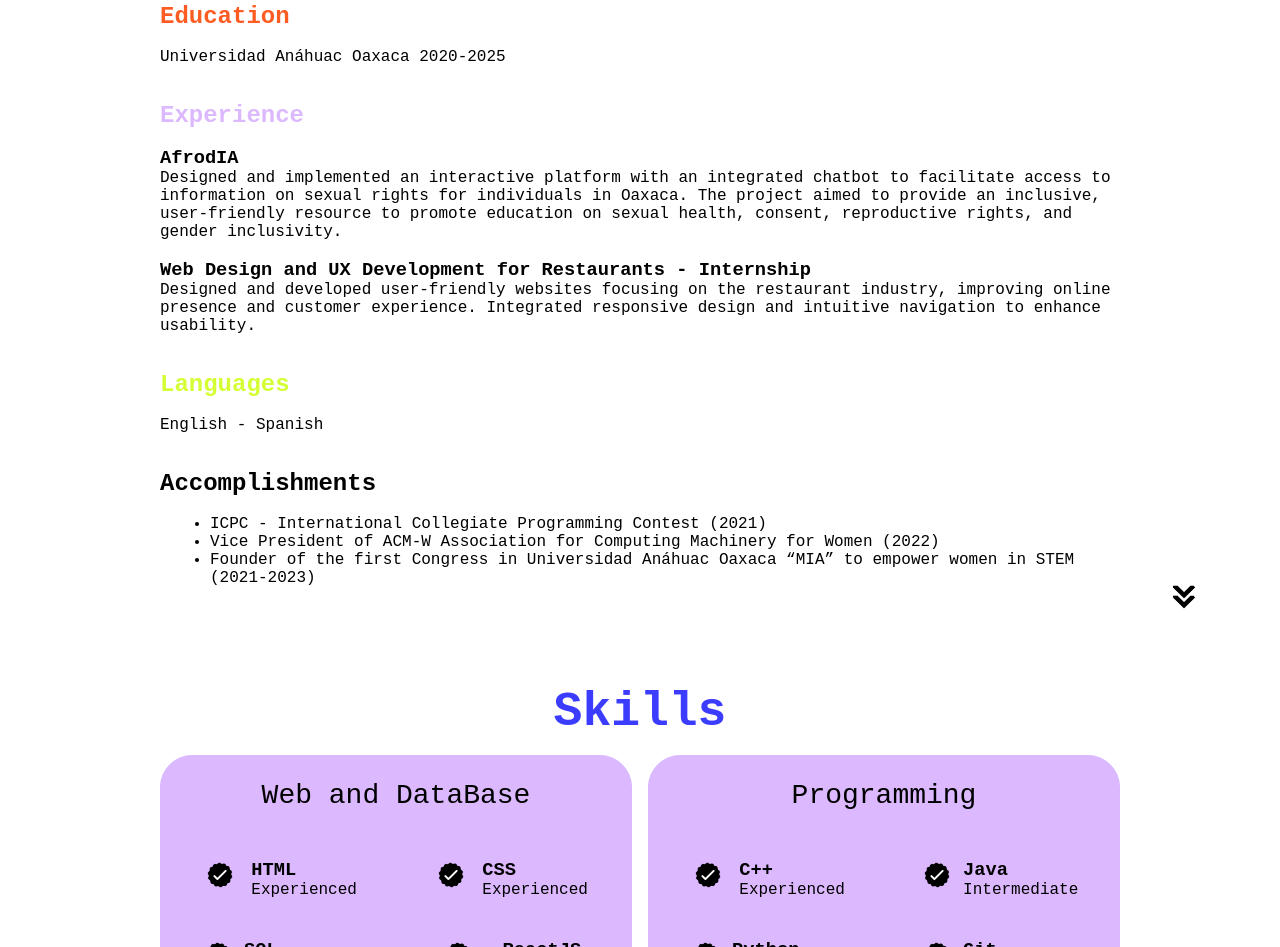
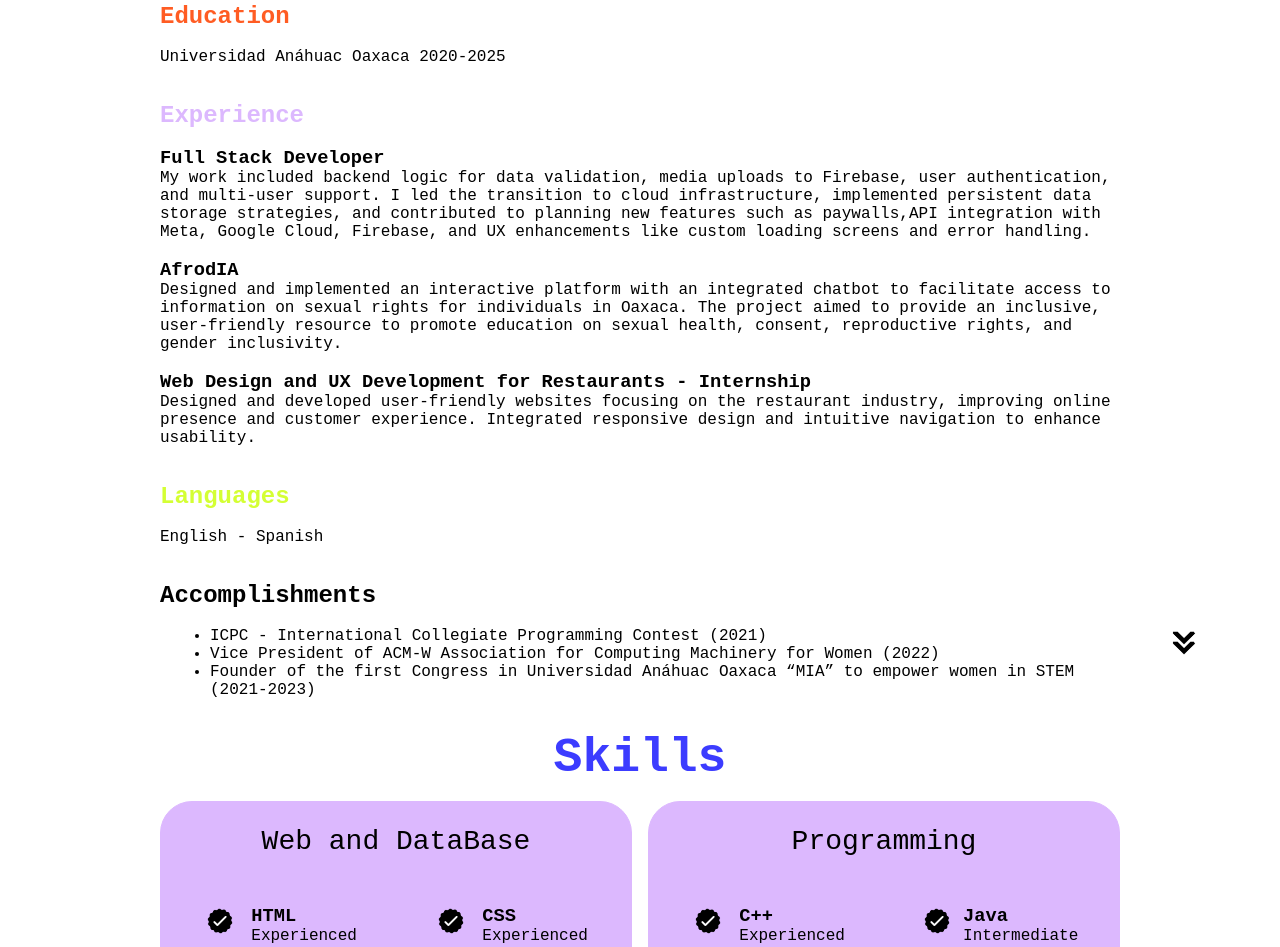
Before and after one commit to paodiazs/portfolio, a plain HTML site: page index.html in a window 1280 px wide. Shown: the part 1011-1958 px from the top of the page. Drawn offline with Linux system fonts and the light colour scheme.

Commit message:
Update index.html

```diff
--- a/index.html
+++ b/index.html
@@ -47,7 +47,7 @@
               <br>I really enjoy working on data bases, BackEnd , FrontEnd, design and creative coding.
               I love reading, listening to music, climbing, art, journaling, food :)</p>
             <div class="btn-container">
-                <button class="btn btn-color-2" onclick="window.open('./assets/PaolaDiaz_CV.pdf')">
+                <button class="btn btn-color-2" onclick="window.open('./assets/cv Paola Díaz.pdf')">
                     Download CV
                 </button>
             <button class="btn btn-color-1"  onclick="location.href='./#contact' "">
@@ -77,6 +77,16 @@
         <!-- Experience Section -->
             <h2 class="experience-title">Experience</h2>
             <br>
+          <div>
+                <h3>Full Stack Developer </h3>
+                <p>
+                    My work included backend logic for data validation, media uploads to Firebase, user authentication, and multi-user support.
+                    I led the transition to cloud infrastructure, implemented persistent data storage strategies,
+                    and contributed to planning new features such as paywalls,API integration with Meta, Google Cloud, Firebase,
+                    and UX enhancements like custom loading screens and error handling.
+                </p>
+                <br>
+            </div>
             <div>
                 <h3>AfrodIA</h3>
                 <p>
```
